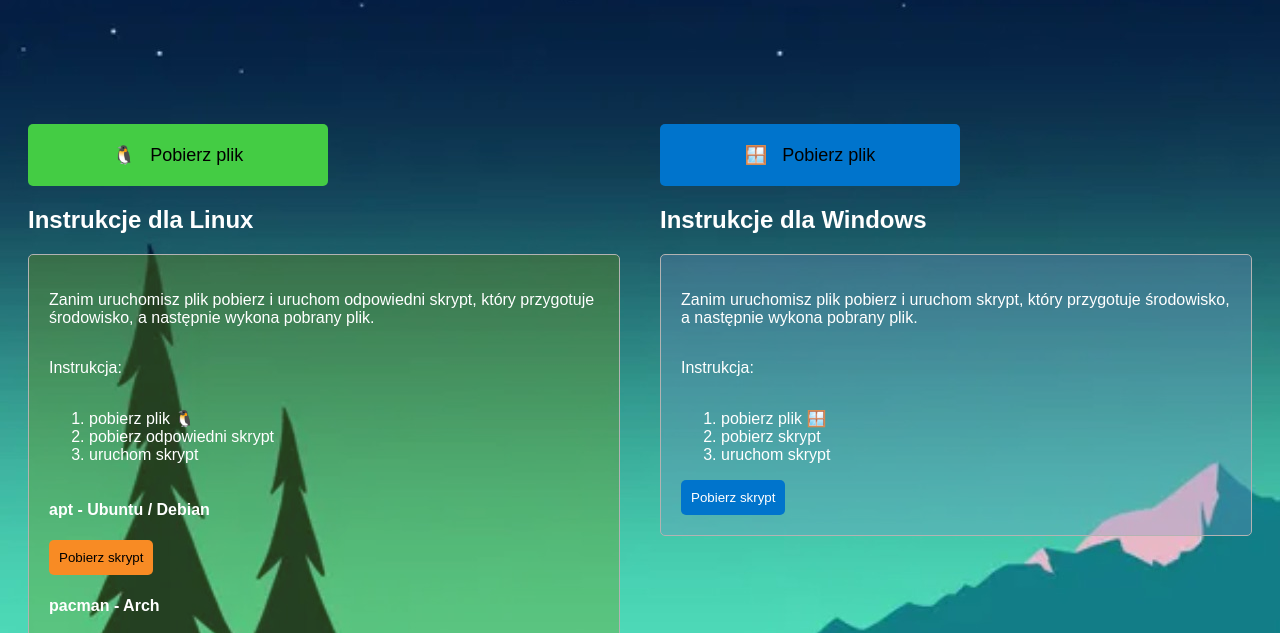
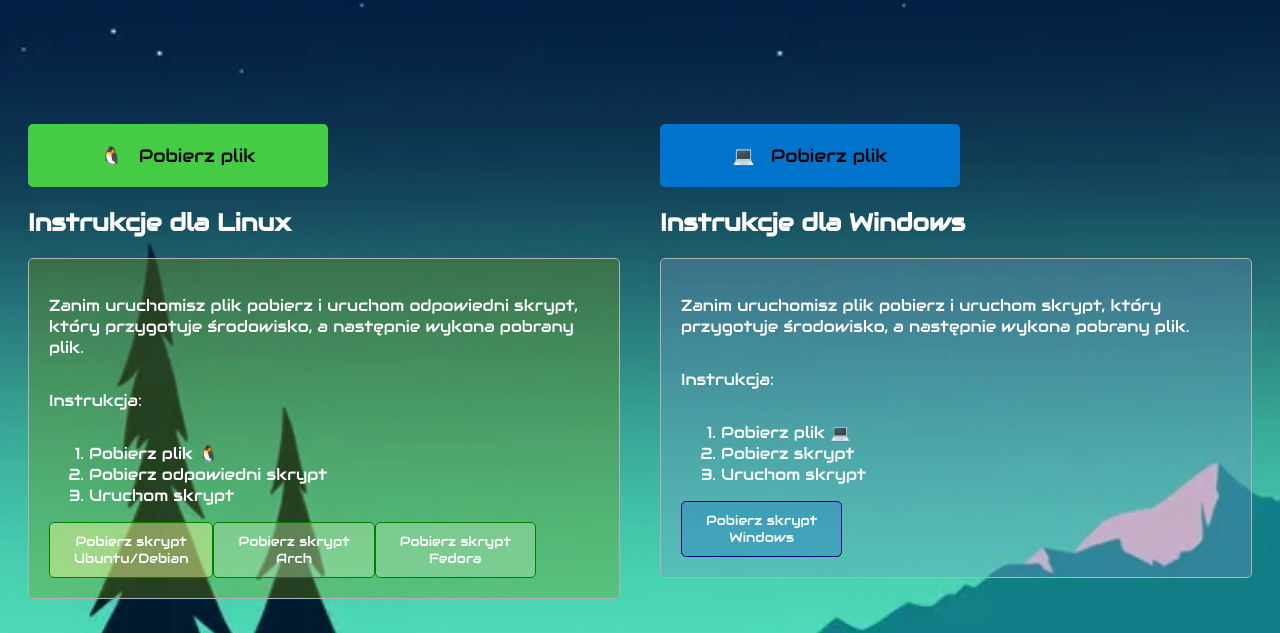
Before and after one commit to MateuszBedkowski/praca_inz_strona, a plain HTML site: page index.html in a window 1280 px wide. Shown: the part 164-797 px from the top of the page. Drawn offline with Linux system fonts and the light colour scheme.

```diff
--- a/index.html
+++ b/index.html
@@ -5,6 +5,12 @@
     <meta charset="UTF-8">
     <title>VulnAgent</title>
     <link rel="stylesheet" type="text/css" href="style.css">
+    <link rel="stylesheet" href="https://fonts.googleapis.com/css?family=Audiowide">
+    <style>
+    body {
+      font-family: "Audiowide", sans-serif;
+    }
+    </style>
 </head>
 
 <body>
@@ -26,27 +32,30 @@
                     wykona pobrany plik.</p>
                 <p>Instrukcja:</p>
                 <ol>
-                    <li>pobierz plik &#128039;</li>
-                    <li>pobierz odpowiedni skrypt</li>
-                    <li>uruchom skrypt</li>
+                    <li>Pobierz plik &#128039;</li>
+                    <li>Pobierz odpowiedni skrypt</li>
+                    <li>Uruchom skrypt</li>
                 </ol>
-                <h4>apt - Ubuntu / Debian</h4>
+
+                <div class="btn-group" style="width:100%">
+
                     <a href="/Files/ubuntu_debian.sh">
-                    <button class="linux-script ubuntu">Pobierz skrypt</button>
+                        <button class="linux-script ubuntu">Pobierz skrypt <br> Ubuntu/Debian </button>
                     </a>
-                <h4>pacman - Arch</h4>
+
                     <a href="/Files/arch.sh">
-                    <button class="linux-script arch">Pobierz skrypt</button>
+                        <button class="linux-script arch">Pobierz skrypt <br> Arch </button>
                     </a>
-                <h4>dnf - Fedora</h4>
+
                     <a href="/Files/fedora.sh">
-                    <button class="linux-script fedora">Pobierz skrypt</button>
+                        <button class="linux-script fedora">Pobierz skrypt <br> Fedora </button>
                     </a>
+                  </div>
             </div>
         </div>
         <div class="windows">
             <a href="./Files/windows.exe">
-                <button class="windows-button" download>&#x1FA9F; <span class="file-span">Pobierz plik</span></button>
+                <button class="windows-button" download>&#128187; <span class="file-span">Pobierz plik</span></button>
             </a>
             <h2>Instrukcje dla Windows</h2>
             <div class="windows-instructions">
@@ -55,12 +64,12 @@
                     plik.</p>
                 <p>Instrukcja:</p>
                 <ol>
-                    <li>pobierz plik &#x1FA9F;</li>
-                    <li>pobierz skrypt</li>
-                    <li>uruchom skrypt</li>
+                    <li>Pobierz plik &#128187;</li>
+                    <li>Pobierz skrypt</li>
+                    <li>Uruchom skrypt</li>
                 </ol>
                 <a href="./Files/windows.ps1">
-                    <button class="windows-script"> Pobierz skrypt</button>
+                    <button class="windows-script"> Pobierz skrypt <br> Windows </button>
                 </a>
             </div>
         </div>
--- a/style.css
+++ b/style.css
@@ -1,5 +1,5 @@
 body {
-    background: url("./Resources/background.jpg");
+    background: url("./Resources/background.jpg");    /* background: no-repeat center/100% url("./Resources/background.jpg"); */
     font-family: Arial, sans-serif;
     color: #FFF;
 }
@@ -37,6 +37,11 @@
     width: 300px;
     cursor: pointer;
     font-size: large;
+    font-family: inherit;
+}
+
+.linux-button:hover {
+    background-color: #ddf16b;
 }
 
 .windows-button {
@@ -48,6 +53,13 @@
     width: 300px;
     cursor: pointer;
     font-size: large;
+    font-family: inherit;
+
+
+}
+
+.windows-button:hover {
+    background-color: #6bcbf1;
 }
 
 .images {
@@ -71,26 +83,31 @@
 }
 
 .ubuntu{
-    background-color: #f88b24;
+    background-color: #e6f59480;
 }
 
 .arch {
-    background-color: #8bcdff;
+    background-color: #c3f0b660;
 }
 
 .fedora {
-    background-color: #55a2dd;
+    background-color: #9edba888;
 }
 
 .windows-script {
     float: left;
-    padding: 10px;
     border-radius: 5px;
-    border: none;
+    background-color: #237dc25d;
+    border: 1px solid rgb(2, 0, 128);
+    color: white;
+    padding: 10px 24px;
     cursor: pointer;
-    background-color: #0074CC;
-    color: #FFF;
+    float: left;
+    font-family: inherit;
 }
+.windows-script:hover {
+    background-color: #3e828e;
+  }
 
 .file-span {
     margin-left: 10px;
@@ -114,3 +131,28 @@
     background-color: rgba(120,150,200, 0.3);
 
 }
+
+.btn-group button {
+
+    border: 1px solid green;
+    color: white;
+    padding: 10px 24px;
+    cursor: pointer;
+    float: left;
+    font-family: inherit;
+  }
+
+  .btn-group button:not(:last-child) {
+    border-right: none;
+  }
+
+
+  .btn-group:after {
+    content: "";
+    clear: both;
+    display: table;
+  }
+
+  .btn-group button:hover {
+    background-color: #3e8e41;
+  }
```
Lines whose indentation alone changed are shown as unchanged.
